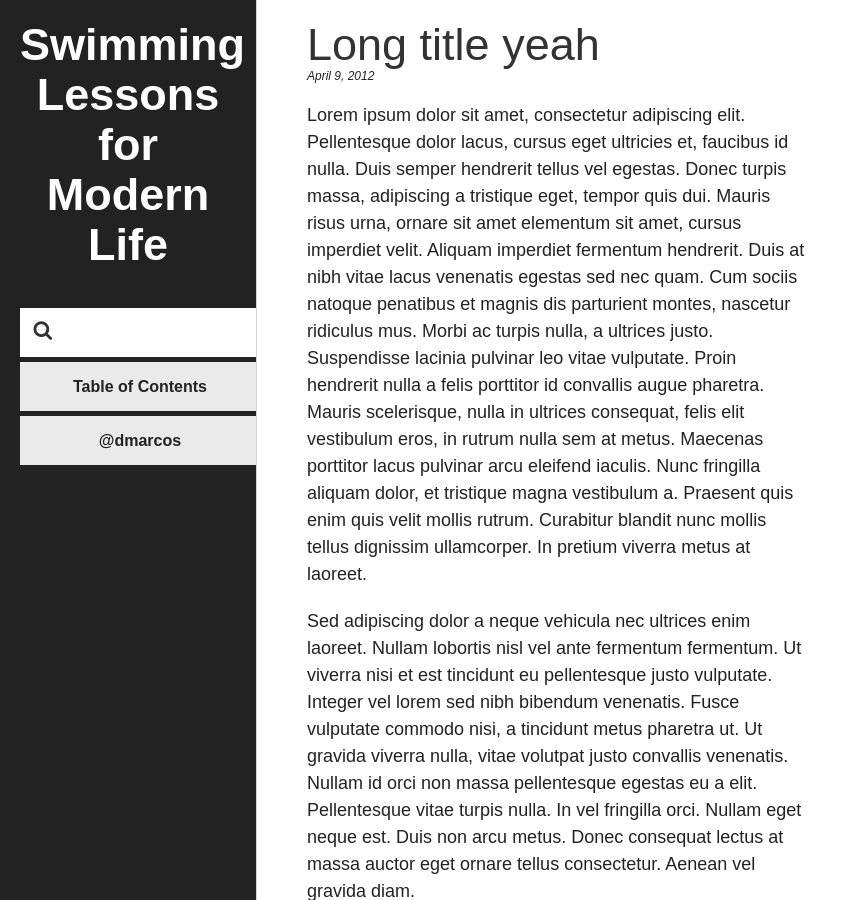
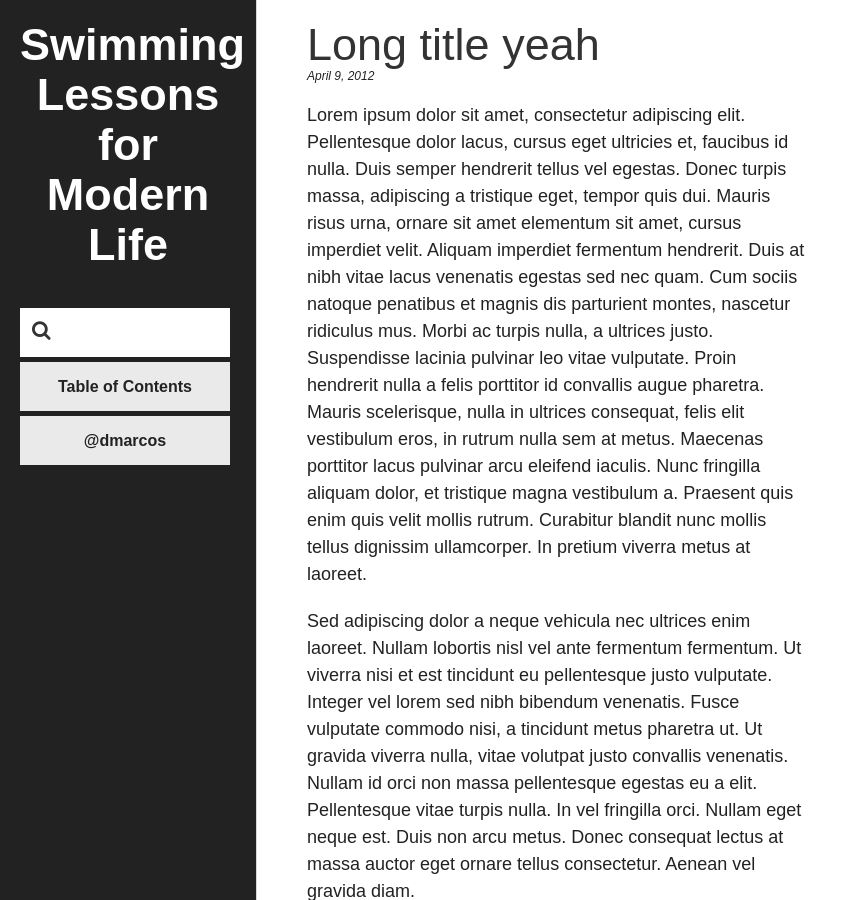
Before and after one commit to dmarcos/dmarcos.github.com, a Jekyll site: the page built from index.html, in a window 1280 px wide and 900 px high. Shown: the whole window, without its empty margins (0-848 px from the left). Built offline with Jekyll 4.4.1, drawn with Linux system fonts in a browser that asks for light colours; Markdown is read by kramdown in place of the engine named in the settings.

Commit message:
Adding padding to the header menu

```diff
--- a/css/style.css
+++ b/css/style.css
@@ -114,6 +114,10 @@ article p {
   max-width: 500px;
 }
 
+ul#categories {
+  padding-right: 30px;
+}
+
 ul#categories li{
   margin: 5px 0px 5px 0px;
   font-size: 16px;
@@ -152,7 +156,7 @@ ul#categories li#search {
   border: none;
   border-color: #F1F1F1;
   text-indent: 10px;
-  width: 80%;
+  width: 85%;
   float: right;
   font-size: 16px;
 }
```
